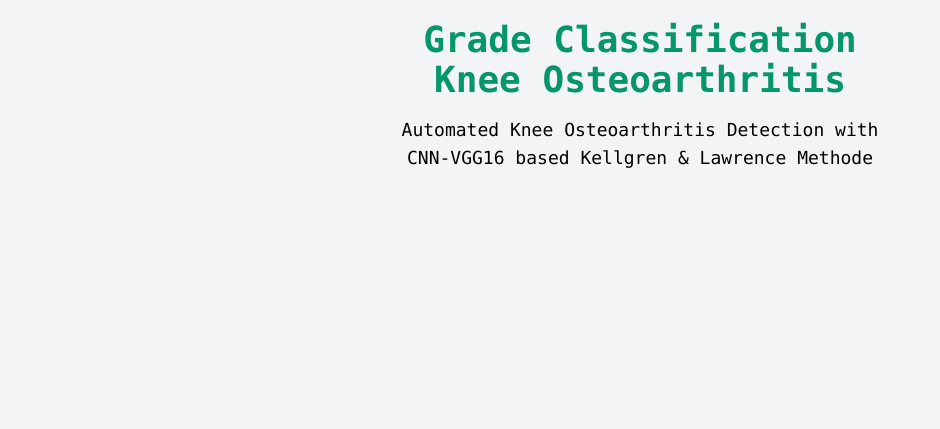
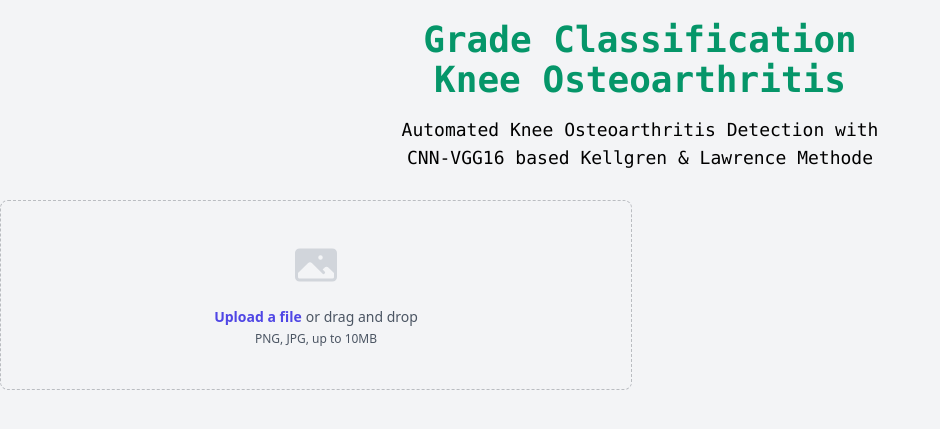
Before and after one commit to arydotme/knee-oa-website, a Flask app: page / in a window 1280 px wide. Shown: the top 429 px of the page, without its empty margins (0-940 px from the left). Run offline with Flask 3, Linux system fonts and the light colour scheme; some libraries are stand-ins or nearby versions.

Commit message:
Make form uploader image

```diff
--- a/templates/index.html
+++ b/templates/index.html
@@ -13,5 +13,51 @@
         Automated Knee Osteoarthritis Detection with CNN-VGG16 based Kellgren & Lawrence Methode
     </p>
 </div>
+
+<div class="mx">
+    <div class="grid grid-cols-1 lg:grid-cols-2 gap-4">
+        <div>
+            <div class="mt-2 flex justify-center rounded-lg border border-dashed border-gray-900/25 px-6 py-10 dark:border-white/25">
+                <div class="text-center">
+                    <svg id="upload-icon" viewBox="0 0 24 24" fill="currentColor" data-slot="icon" aria-hidden="true"
+                         class="mx-auto size-12 text-gray-300 dark:text-gray-600">
+                        <path d="M1.5 6a2.25 2.25 0 0 1 2.25-2.25h16.5A2.25 2.25 0 0 1 22.5 6v12a2.25 2.25 0 0 1-2.25 2.25H3.75A2.25 2.25 0 0 1 1.5 18V6ZM3 16.06V18c0 .414.336.75.75.75h16.5A.75.75 0 0 0 21 18v-1.94l-2.69-2.689a1.5 1.5 0 0 0-2.12 0l-.88.879.97.97a.75.75 0 1 1-1.06 1.06l-5.16-5.159a1.5 1.5 0 0 0-2.12 0L3 16.061Zm10.125-7.81a1.125 1.125 0 1 1 2.25 0 1.125 1.125 0 0 1-2.25 0Z"
+                              clip-rule="evenodd" fill-rule="evenodd"/>
+                    </svg>
+                    <img id="preview-image" class="mt-4 mx-auto max-h-48 rounded-lg hidden" alt="Preview"/>
+                    <div class="mt-4 flex text-sm/6 text-gray-600 dark:text-gray-400">
+                        <label for="file-upload"
+                               class="relative cursor-pointer rounded-md bg-transparent font-semibold text-indigo-600 focus-within:outline-2 focus-within:outline-offset-2 focus-within:outline-indigo-600 hover:text-indigo-500 dark:text-indigo-400 dark:focus-within:outline-indigo-500 dark:hover:text-indigo-300">
+                            <span>Upload a file</span>
+                            <input id="file-upload" type="file" name="file-upload" class="sr-only"/>
+                        </label>
+                        <p class="pl-1">or drag and drop</p>
+                    </div>
+                    <p class="text-xs/5 text-gray-600 dark:text-gray-400">PNG, JPG, up to 10MB</p>
+                </div>
+            </div>
+        </div>
+    </div>
+</div>
+
+<script>
+    const fileInput = document.getElementById('file-upload');
+    const previewImage = document.getElementById('preview-image');
+    const uploadIcon = document.getElementById('upload-icon');
+
+    fileInput.addEventListener('change', function (event) {
+        const file = event.target.files[0];
+        if (file) {
+            const reader = new FileReader();
+            reader.onload = function (e) {
+                previewImage.src = e.target.result;
+                previewImage.classList.remove('hidden');
+                uploadIcon.classList.add('hidden');
+            };
+            reader.readAsDataURL(file);
+        }
+    });
+</script>
+
 </body>
 </html>
```
Lines whose indentation alone changed are shown as unchanged.
